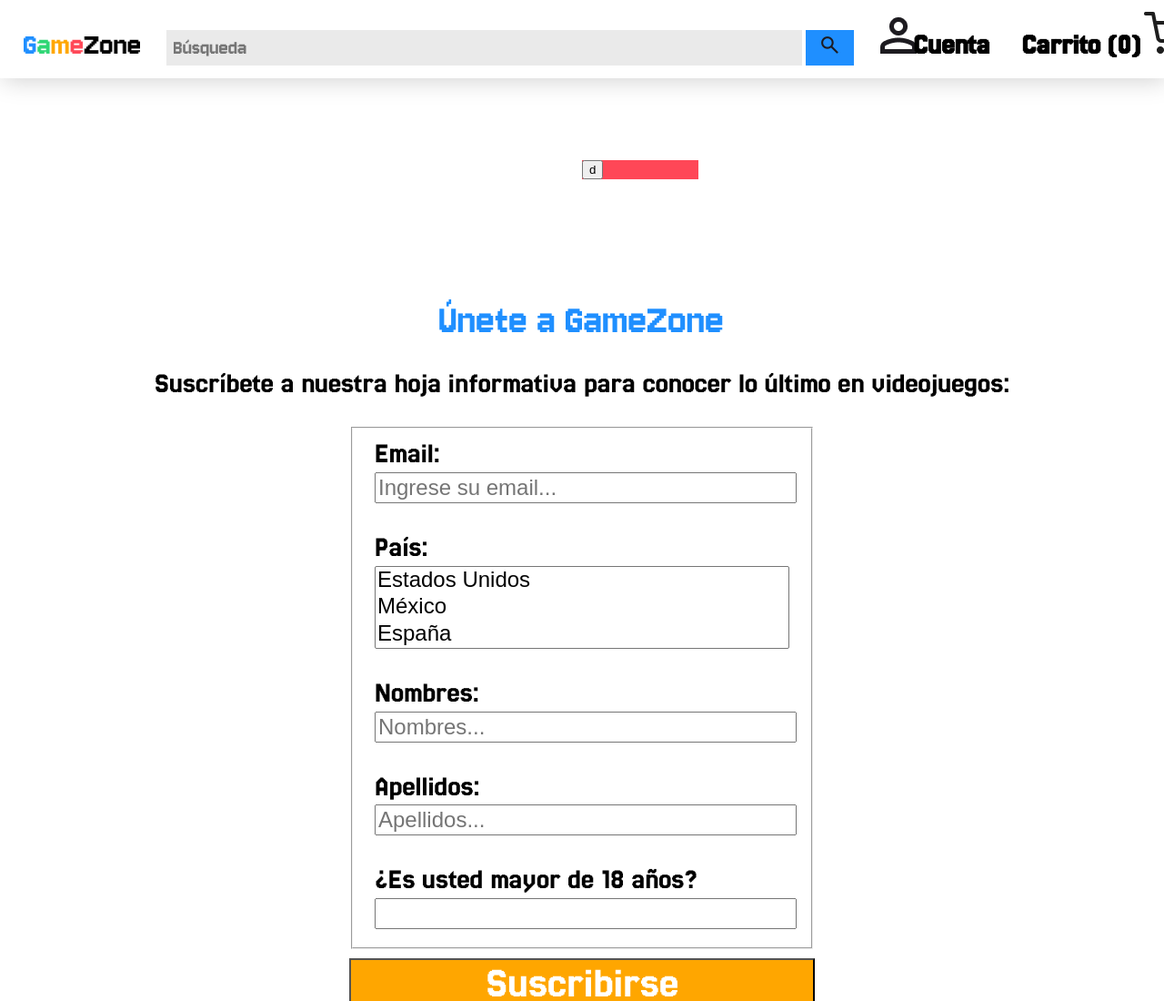
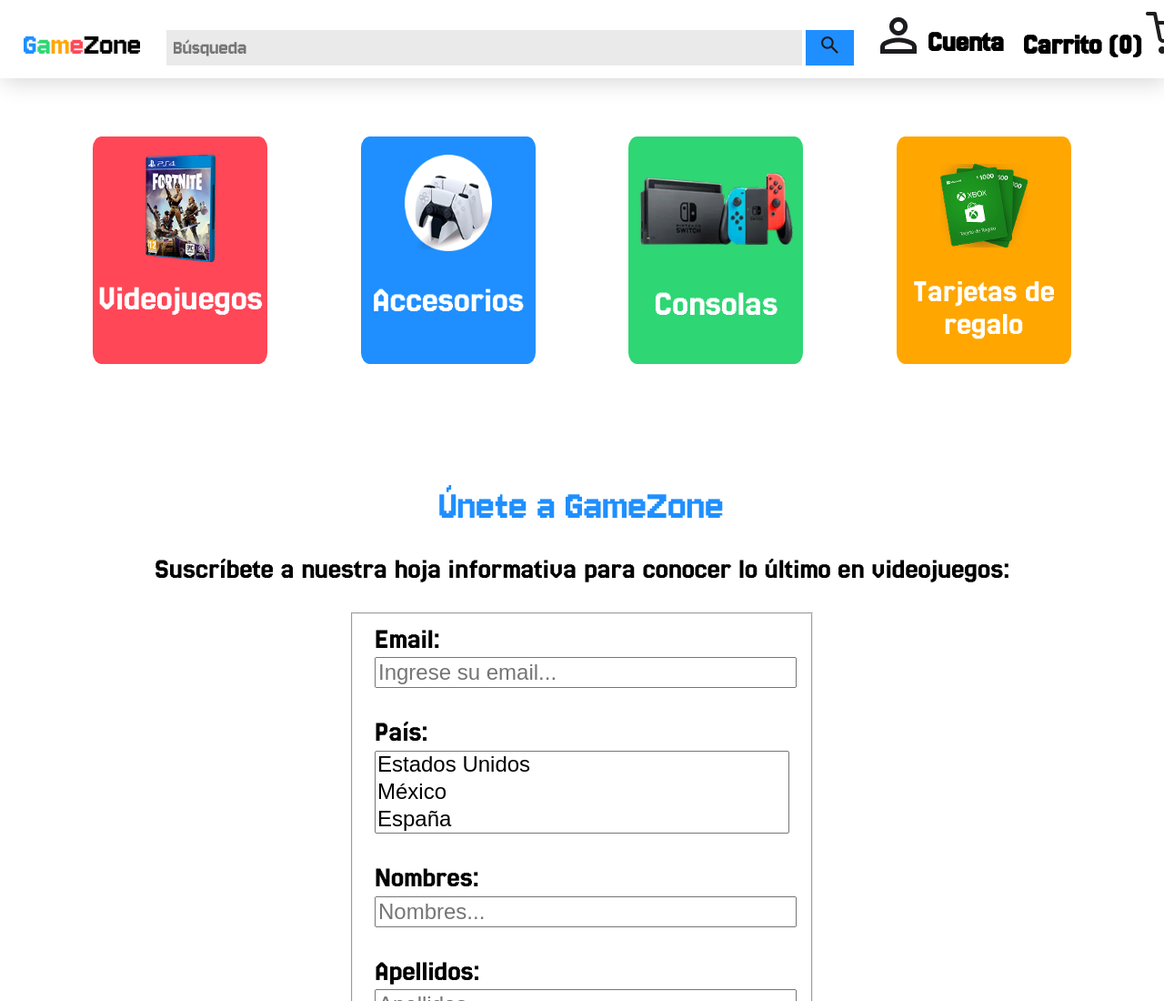
Before and after one commit to MarcoNunez05/Proyectos-HTML, a plain HTML site: page 08_TarjetasFlex/index.html in a window 1280 px wide. Shown: the top 1100 px of the page at 91% size. Drawn offline with Linux system fonts and the light colour scheme.

Commit message:
Ejercicio 8: Tarjetas Flex

```diff
--- a/08_TarjetasFlex/css/style.css
+++ b/08_TarjetasFlex/css/style.css
@@ -77,20 +77,59 @@
     width: 50%;
 }
 
+.cuenta-select
+{
+    margin-right: 50px;
+    width: 6%;
+    display: inline-flex
+}
+
 .cuentaimg
 {
-    width: 5%;
-    padding: 1% 0% 0% 0%;
-    display: inline-block;
+    width: 2%;
+    padding-top: 10px;
+    padding-right: 50px;
 }
 
 .cuenta
 {
-    width: 7%;
-    display: inline-block;
+    width: 6%;
     font-family: jersey25, sans-serif;
-    margin: 0% 0% 0% -2.5%;
-    padding: 0% 0% 0% 0%;
+}
+
+.cuenta-submenu
+{
+    font-family: jersey25, sans-serif;
+    font-size: x-large;
+    display: block;
+    position: absolute;
+    background: white;
+    width: 250px;
+    z-index: 100;
+    top: 90%;
+    padding: 0;
+    box-shadow: 2px 2px 5px 0 gray;
+    border-radius: 5px;
+    max-height: 0;
+    transition: max-height 0.3s ease-out;
+    overflow: hidden;
+}
+
+.cuenta-submenu-text
+{
+    padding-top: 10px;
+    padding-bottom: 10px;
+}
+
+.cuenta-submenu-text:hover
+{
+    background-color: #e6e6e6;
+    transition: background-color 0.2s ease-in;
+}
+
+.cuenta-select:hover .cuenta-submenu {
+    max-height: 700px;
+    transition: max-height 0.3s ease-in;
 }
 
 .cuentafont
@@ -166,19 +205,92 @@
     cursor: pointer;
 }
 
-.cardcontainer
+.card-container
 {
     width: 100%;
-    padding-top: 7%;
+    padding-top: 5%;
     padding-bottom: 7%;
     display: flex;
     flex-wrap: wrap;
     justify-content: space-evenly;
 }
 
+.card
+{
+    width: 15%;
+    height: 250px;
+    border-radius: 5%;
+    font-family: jersey25, sans-serif;
+    color: white;
+    text-align: center;
+    font-size: 250%;
+    display: flex;
+    flex-wrap: wrap;
+    justify-content: center;
+    cursor: pointer;
+}
+
+.card-img-videojuegos
+{
+    margin-top: 20px;
+    width: 40%;
+}
+
+.card-img-accesorios
+{
+    margin-top: 20px;
+    width: 50%;
+}
+
+.card-img-consolas
+{
+    margin-top: 40px;
+    width: 90%;
+}
+
+.card-img-regalo
+{
+    margin-top: 30px;
+    width: 50%;
+}
+
+.card-text-videojuegos
+{
+    margin-top: 20px;
+}
+
+.card-text-accesorios
+{
+    margin-top: 34px;
+}
+
+.card-text-consolas
+{
+    margin-top: 45px;
+}
+
+.card-text-regalo
+{
+    margin-top: 30px;
+    font-size: 90%;
+}
+
 .card-videojuegos
 {
-    width: 10%;
     background-color: #FF4757;
-    margin-left: 10%;
 }
+
+.card-accesorios
+{
+    background-color: #1F8FFF;
+}
+
+.card-consolas
+{
+    background-color: #2ED674;
+}
+
+.card-regalo
+{
+    background-color: #FFA600;
+}
--- a/08_TarjetasFlex/index.html
+++ b/08_TarjetasFlex/index.html
@@ -17,11 +17,20 @@
                 <button class="button" type="submit"><img class="button-image" src="img/search.png"></button>
             </form>
         </div>
-        <div class="cuentaimg">
-            <a href="#"><img src="img/icon.png"></a>
-        </div>
-        <div class="cuenta">
-            <a class="cuentafont" href="#"><h1>Cuenta</h1></a>
+        <div class="cuenta-select">
+            <div class="cuentaimg">
+                <a href="#"><img src="img/icon.png"></a>
+            </div>
+            <div class="cuenta">
+                <a class="cuentafont" href="#"><h1>Cuenta</h1></a>
+            </div>
+
+            <ul class="cuenta-submenu">
+                <li class="cuenta-submenu-text"><a href="#">Perfil</a></li>
+                <li class="cuenta-submenu-text"><a href="#">Historial de compras</a></li>
+                <li class="cuenta-submenu-text"><a href="#">Configuración</a></li>
+                <li class="cuenta-submenu-text"><a href="#">Cerrar sesión</a></li>
+            </ul>
         </div>
         <div class="carrito">
             <a class="carritofont" href="#"><h1>Carrito (0)</h1></a>
@@ -31,9 +40,22 @@
         </div>
     </header>
 
-    <section class="cardcontainer">
-        <div class="card-videojuegos">
-            <button>d</button>
+    <section class="card-container">
+        <div class="card card-videojuegos">
+            <img class="card-img-videojuegos" src="img/cards/fortnite.png" alt="">
+            <p class="card-text-videojuegos">Videojuegos</p>
+        </div>
+        <div class="card card-accesorios">
+            <img class="card-img-accesorios" src="img/cards/controller.png" alt="">
+            <p class="card-text-accesorios">Accesorios</p>
+        </div>
+        <div class="card card-consolas">
+            <img class="card-img-consolas" src="img/cards/switch.png" alt="">
+            <p class="card-text-consolas">Consolas</p>
+        </div>
+        <div class="card card-regalo">
+            <img class="card-img-regalo" src="img/cards/giftcards.png" alt="">
+            <p class="card-text-regalo">Tarjetas de regalo</p>
         </div>
     </section>
 
```
Also changed, not shown: 08_TarjetasFlex/img/cards/controller.png (added), 08_TarjetasFlex/img/cards/fortnite.png (added), 08_TarjetasFlex/img/cards/giftcards.png (added), 08_TarjetasFlex/img/cards/switch.png (added), README.md.
